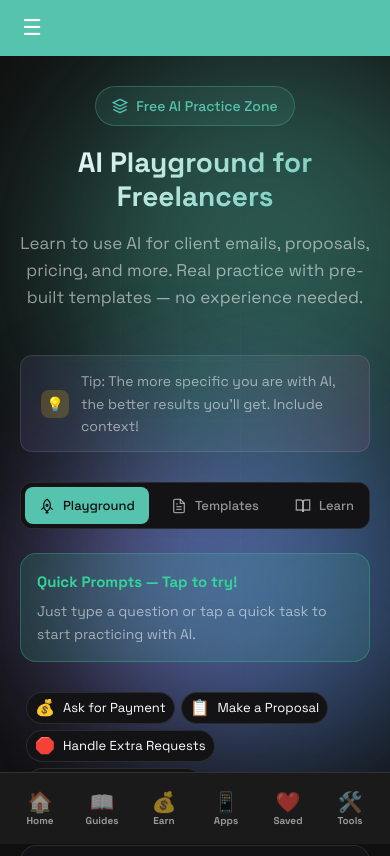
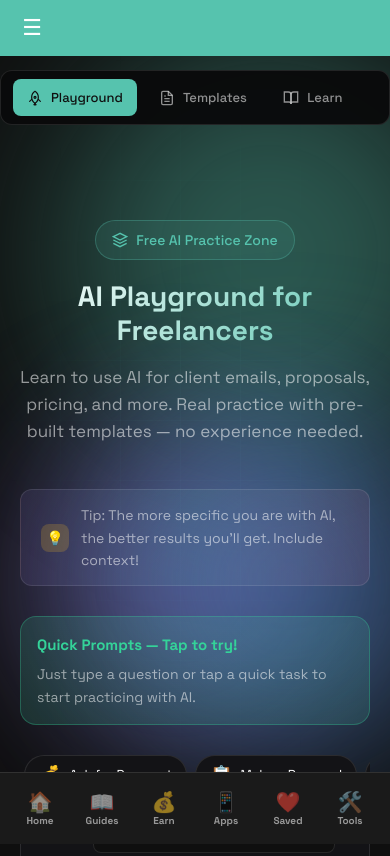
Before and after one commit to 925adhd/app-925adhd, a plain HTML site: page ai-playground.html in a window 390 px wide. Shown: the top 856 px of the page. Drawn offline with Linux system fonts and the light colour scheme.

Commit message:
Add files via upload

```diff
--- a/ai-playground.html
+++ b/ai-playground.html
@@ -82,7 +82,23 @@
       margin-bottom: 30px; display: flex; align-items: center; gap: 12px;
     }
     .tips-icon { flex-shrink: 0; width: 28px; height: 28px; background: rgba(251,191,36,0.2); border-radius: 8px; display: flex; align-items: center; justify-content: center; font-size: 14px; }
-    .tips-text { font-size: 14px; color: var(--text-muted); transition: opacity 0.3s ease; display: inline-block; width: var(--tip-width, auto); white-space: normal; word-break: break-word; }
+    /* Lock tip banner height to prevent layout shift; height is set by JS to match longest tip */
+    .tips-text {
+      font-size: 14px;
+      color: var(--text-muted);
+      transition: opacity 0.3s ease;
+      min-height: var(--tip-min-height, 2.6em); /* JS will override to exact pixel height when available */
+      display: flex;
+      align-items: center;
+      width: var(--tip-width, auto);
+      white-space: normal;
+      word-break: break-word;
+    }
+
+    /* Slightly taller on very small screens as a sensible fallback */
+    @media (max-width: 480px) {
+      .tips-text { min-height: var(--tip-min-height, 3.4em); }
+    }
     .progress-section { background: var(--bg-card); border: 1px solid var(--border); border-radius: var(--radius-lg); padding: 20px; margin-bottom: 30px; }
     .progress-header { display: flex; justify-content: space-between; align-items: center; margin-bottom: 16px; flex-wrap: wrap; gap: 12px; }
     .progress-title { font-size: 15px; font-weight: 600; display: flex; align-items: center; gap: 8px; }
@@ -168,9 +184,32 @@
     .prompts-scroll::-webkit-scrollbar { display: none; }
     .prompts-scroll .prompt-btn { flex: 0 1 auto; min-width: 100px; border-radius: 999px; padding: 8px 10px; font-size: 13px; display: inline-flex; align-items: center; gap: 8px; text-align: left; }
     .prompts-scroll .prompt-btn .icon { font-size: 16px; line-height: 1; }
-    @media (max-width: 420px) {
-      .prompts-scroll .prompt-btn { min-width: 88px; padding: 6px 8px; font-size: 13px; }
-      .prompts-scroll { gap: 6px; }
+    /* Mobile: single-row swipeable prompt pills */
+    @media (max-width: 480px) {
+      .prompts-scroll {
+        display: flex;
+        flex-wrap: nowrap;
+        overflow-x: auto;
+        -webkit-overflow-scrolling: touch;
+        gap: 8px;
+        padding: 6px 4px;
+      }
+
+      .prompts-scroll::-webkit-scrollbar {
+        display: none;
+      }
+
+      .prompts-scroll .prompt-btn {
+        flex: 0 0 auto;
+        white-space: nowrap;
+        padding: 10px 14px;
+        font-size: 13px;
+        border-radius: 999px;
+      }
+
+      .prompts-scroll .prompt-btn .icon {
+        font-size: 18px;
+      }
     }
     .prompt-btn { padding: 14px 16px; background: var(--bg-card); border: 1px solid var(--border); border-radius: var(--radius); color: var(--text); font-family: var(--font); font-size: 14px; text-align: left; cursor: pointer; transition: all 0.2s ease; display: flex; align-items: center; gap: 10px; }
     .prompt-btn:hover { border-color: var(--brand); background: rgba(86,195,174,0.05); transform: translateY(-2px); }
@@ -240,6 +279,25 @@
       .learn-grid { grid-template-columns: 1fr; }
       .ready-banner { padding: 16px; }
       .progress-section { padding: 16px; }
+      /* Fixed, swipeable tab bar on mobile */
+      .tabs {
+        position: fixed;
+        top: 70px;
+        left: 0;
+        right: 0;
+        z-index: 950;
+        display: flex;
+        gap: 8px;
+        padding: 8px 12px;
+        overflow-x: auto;
+        -webkit-overflow-scrolling: touch;
+        background: rgba(10,10,11,0.95);
+        border-bottom: 1px solid var(--border);
+      }
+      .tabs::-webkit-scrollbar { display: none; }
+      .tabs .tab { flex: 0 0 auto; min-width: 88px; }
+      /* Prevent fixed tabs from covering content */
+      .container { padding-top: calc(70px + 64px); }
     }
     @keyframes badgeUnlock { 0% { transform: scale(1); } 50% { transform: scale(1.2); } 100% { transform: scale(1); } }
     .badge.just-unlocked { animation: badgeUnlock 0.5s ease; }
@@ -645,6 +703,8 @@
         const measurer = document.createElement('div');
         measurer.style.position = 'absolute';
         measurer.style.visibility = 'hidden';
+        measurer.style.left = '-9999px';
+        measurer.style.top = '0';
         measurer.style.whiteSpace = 'nowrap';
         measurer.style.font = cs.font || (cs.fontSize + ' ' + cs.fontFamily);
         measurer.style.fontSize = cs.fontSize;
@@ -652,17 +712,33 @@
         measurer.style.fontWeight = cs.fontWeight;
         measurer.style.lineHeight = cs.lineHeight;
         document.body.appendChild(measurer);
+
+        // First measure the widest single-line width needed
         let maxW = 0;
         tips.forEach(t => {
+          measurer.style.whiteSpace = 'nowrap';
           measurer.textContent = t;
           maxW = Math.max(maxW, measurer.offsetWidth);
         });
-        document.body.removeChild(measurer);
+
         // Respect viewport limits so it never overflows mobile width
         const maxAllowed = Math.floor(window.innerWidth * 0.8);
         const finalW = Math.min(maxW + 12, maxAllowed);
-        // Apply the width as a CSS variable so layout is stable and text wraps to multiple lines
+
+        // Now measure heights when wrapped to finalW to compute required min-height
+        measurer.style.whiteSpace = 'normal';
+        measurer.style.width = finalW + 'px';
+        let maxH = 0;
+        tips.forEach(t => {
+          measurer.textContent = t;
+          maxH = Math.max(maxH, measurer.offsetHeight);
+        });
+
+        document.body.removeChild(measurer);
+
+        // Apply measured width and height as CSS variables so layout is stable and text wraps inside
         el.style.setProperty('--tip-width', finalW + 'px');
+        el.style.setProperty('--tip-min-height', maxH + 'px');
         el.style.display = 'inline-block';
         el.style.whiteSpace = 'normal';
         el.style.wordBreak = 'break-word';
```
